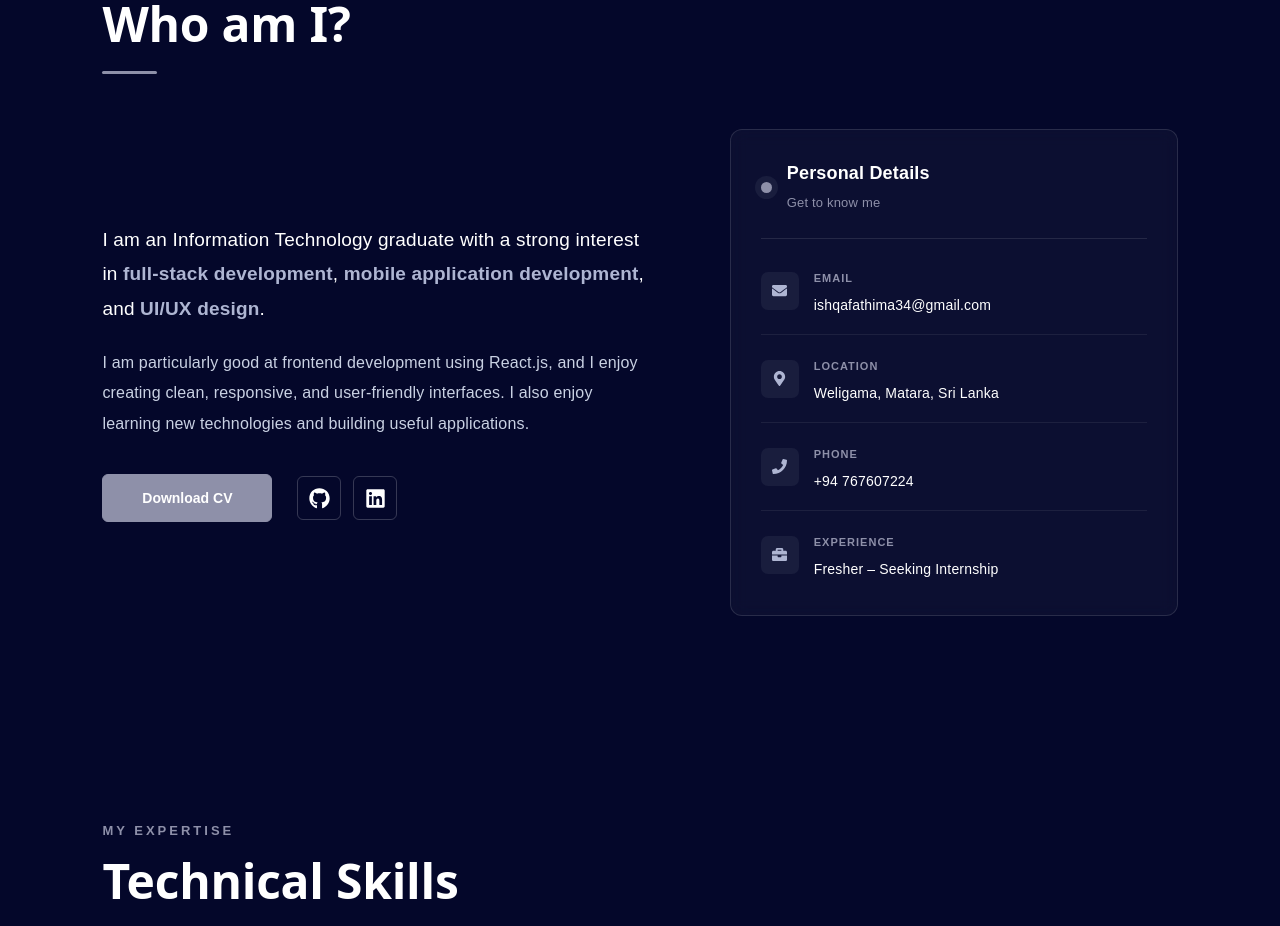
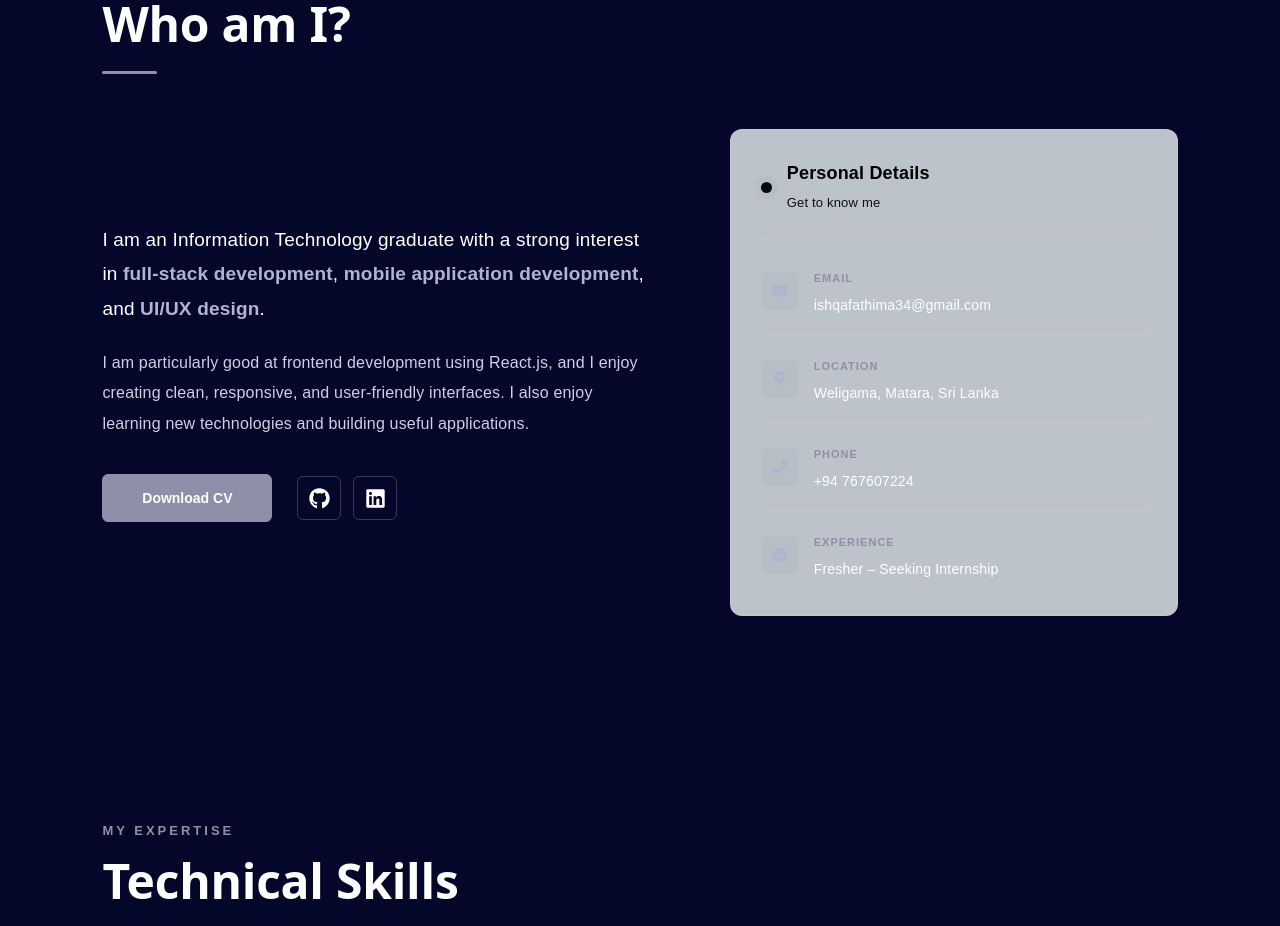
Before and after one commit to ishqafathima/My-Portfolio, a React (Vite) app: page / in a window 1280 px wide. Shown: the part 940-1866 px from the top of the page. Built offline with nearby package versions, Linux system fonts and the light colour scheme.

Commit message:
update portfolio

```diff
--- a/src/sections/About/About.css
+++ b/src/sections/About/About.css
@@ -222,7 +222,7 @@ box-sizing: border-box;
 
 padding: 30px;
 
-background-color: rgba(255, 255, 255, 0.035);
+background-color: #bdc3ca;
 
 border: 1px solid rgba(255, 255, 255, 0.12);
 
@@ -267,7 +267,7 @@ flex-shrink: 0;
 
 border-radius: 50%;
 
-background-color: #8e90a9;
+background-color: #0a0a0b;
 
 box-shadow: 0 0 0 6px rgba(142, 144, 169, 0.1);
 }
@@ -275,7 +275,7 @@ box-shadow: 0 0 0 6px rgba(142, 144, 169, 0.1);
 .info-card-header h3 {
 margin: 0;
 
-color: #ffffff;
+color: #000000;
 
 font-size: 18px;
 
@@ -285,7 +285,7 @@ font-weight: 600;
 .info-card-header p {
 margin: 4px 0 0;
 
-color: #8e90a9;
+color: #0d0e19;
 
 font-size: 13px;
 }
```
